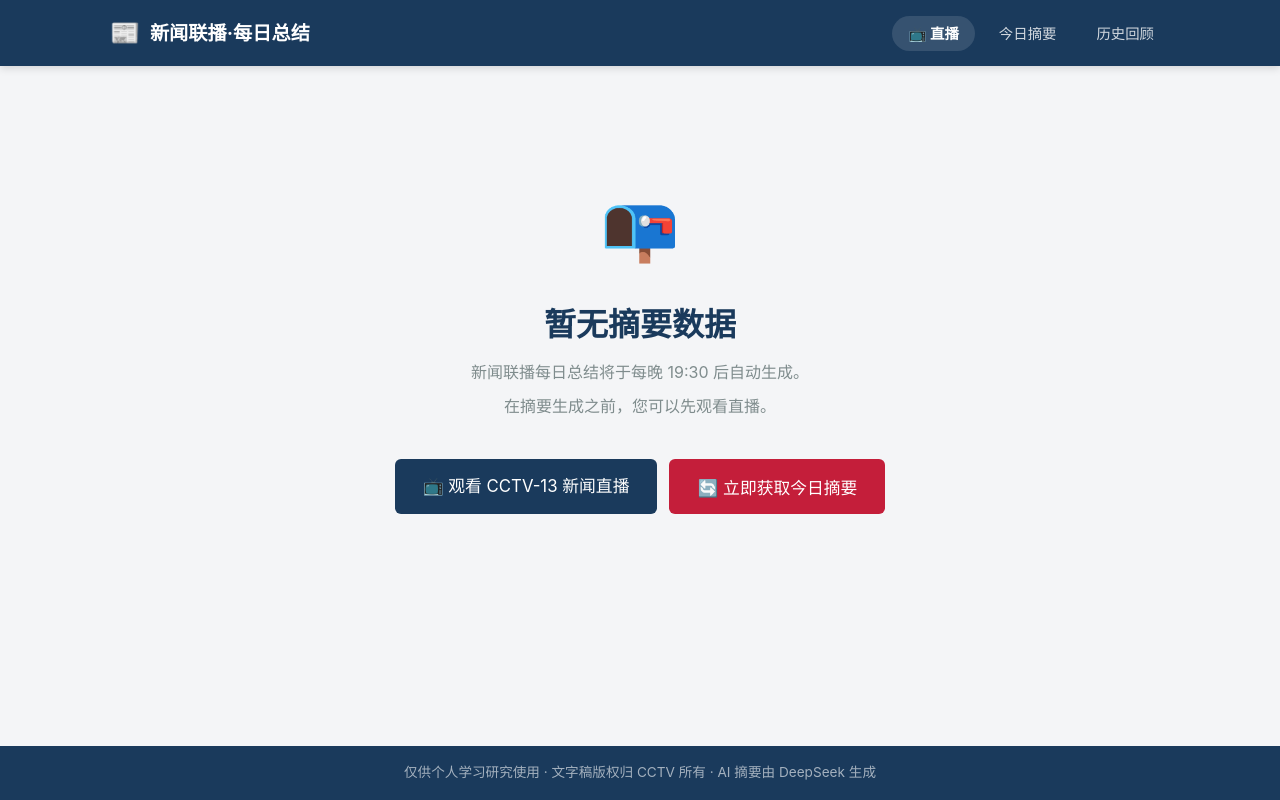
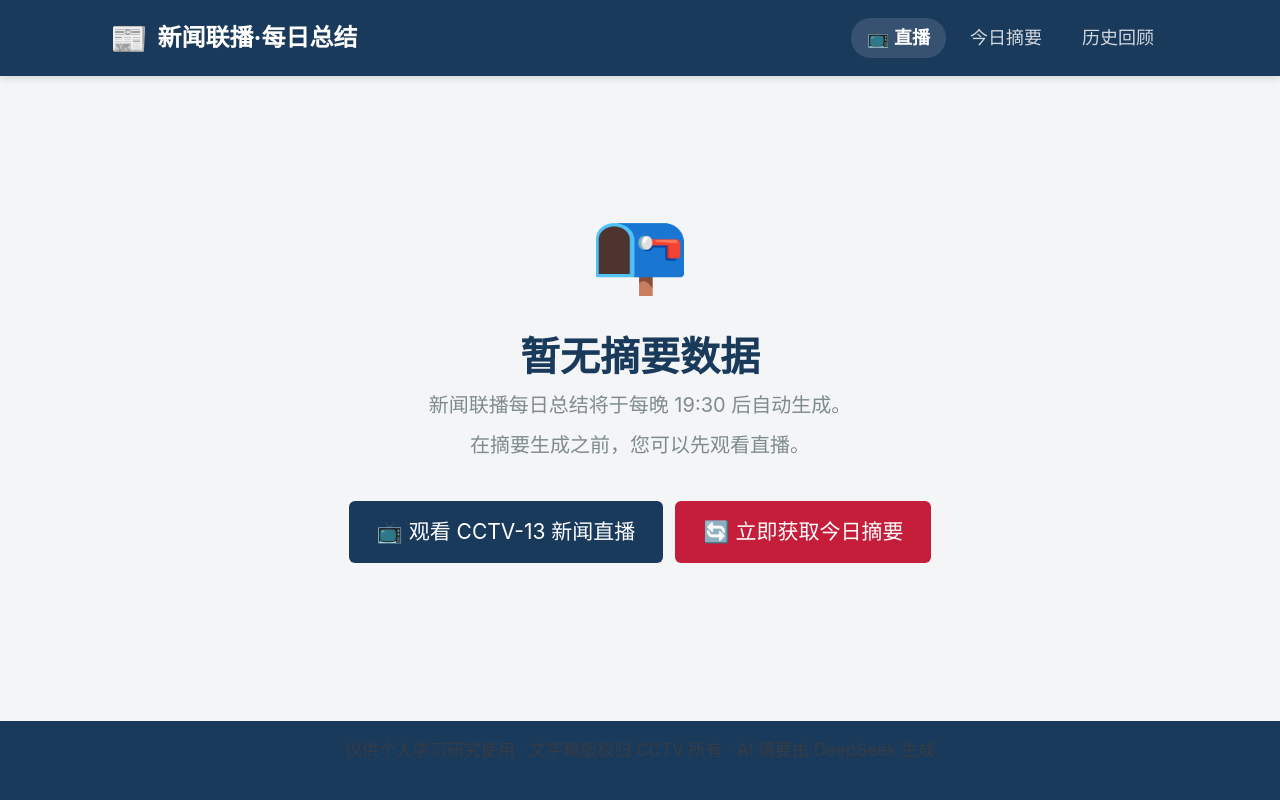
Before and after one commit to Xuanting23/xwlb-summary, a Flask app: page / in a window 1280 px wide. Run offline with Flask 3, Linux system fonts and the light colour scheme; data that the repository does not hold is empty; some libraries are stand-ins or nearby versions.

Commit message:
feat: 引入 Pico.css 框架美化 UI

```diff
--- a/static/style.css
+++ b/static/style.css
@@ -18,6 +18,21 @@
     --shadow-hover: 0 4px 16px rgba(0, 0, 0, 0.1);
     --radius: 10px;
     --transition: 0.2s ease;
+
+    /* Pico.css 主题覆盖 — 匹配深蓝+红色调 */
+    --pico-font-family: -apple-system, BlinkMacSystemFont, "Segoe UI", "PingFang SC",
+                        "Microsoft YaHei", "Hiragino Sans GB", sans-serif;
+    --pico-primary: #c41e3a;
+    --pico-primary-hover: #e8453c;
+    --pico-primary-focus: rgba(196, 30, 58, 0.25);
+    --pico-primary-inverse: #ffffff;
+    --pico-color: #2c3e50;
+    --pico-muted-color: #7f8c8d;
+    --pico-background-color: #f4f5f7;
+    --pico-card-background-color: #ffffff;
+    --pico-card-border-color: #e1e4e8;
+    --pico-card-box-shadow: 0 2px 8px rgba(0, 0, 0, 0.06);
+    --pico-border-radius: 10px;
 }
 
 * {
--- a/templates/base.html
+++ b/templates/base.html
@@ -4,6 +4,7 @@
     <meta charset="UTF-8">
     <meta name="viewport" content="width=device-width, initial-scale=1.0">
     <title>{% block title %}新闻联播每日总结{% endblock %}</title>
+    <link rel="stylesheet" href="https://cdn.jsdelivr.net/npm/@picocss/pico@2/css/pico.min.css">
     <link rel="stylesheet" href="{{ url_for('static', filename='style.css') }}">
     {% block head %}{% endblock %}
 </head>
```
